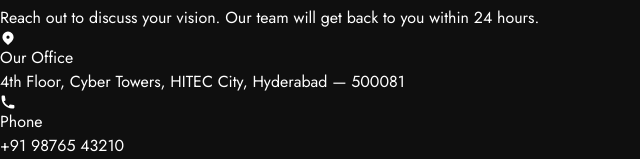
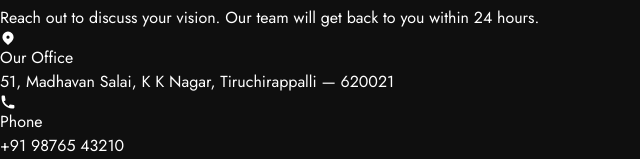
Before and after one commit to krishigowthamr-bit/MSK-Construction, a React (Vite) app: page / in a window 1280 px wide. Shown: the part 11498-11657 px from the top of the page, without its empty margins (0-640 px from the left). Built offline with nearby package versions, Linux system fonts and the light colour scheme.

Commit message:
Update11

```diff
--- a/src/components/sections/Contact.jsx
+++ b/src/components/sections/Contact.jsx
@@ -57,7 +57,7 @@ export default function Contact() {
           >
             <div className="space-y-8 mb-12">
               {[
-                { icon: <HiLocationMarker />, label: 'Our Office', value: '4th Floor, Cyber Towers, HITEC City, Hyderabad — 500081' },
+                { icon: <HiLocationMarker />, label: 'Our Office', value: '51, Madhavan Salai, K K Nagar, Tiruchirappalli — 620021' },
                 { icon: <HiPhone />, label: 'Phone', value: '+91 98765 43210' },
                 { icon: <HiMail />, label: 'Email', value: 'hello@luxeconstruct.in' },
               ].map((item, i) => (
```
